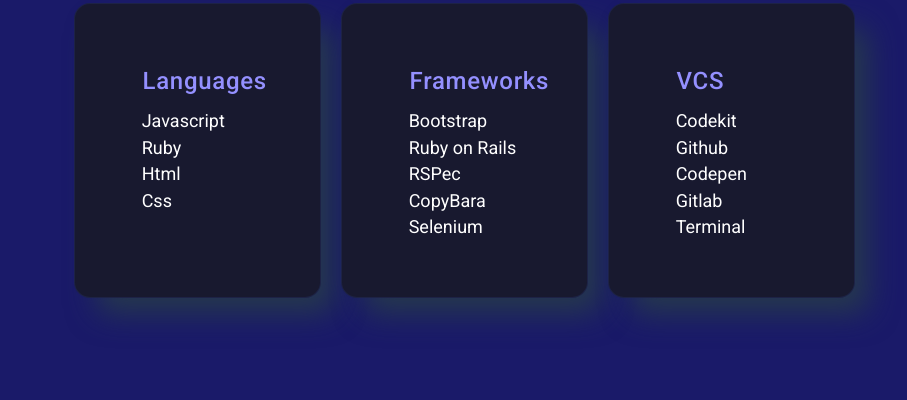
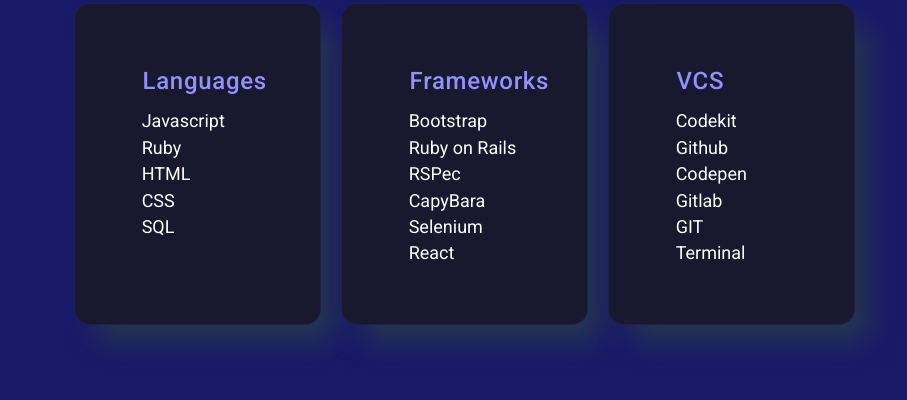
Before and after one commit to Sonickmumba/Portfolio, a website: page index.html in a window 1280 px wide. Shown: the part 1263-1663 px from the top of the page, without its empty margins (186-1093 px from the left). Drawn offline with nearby package versions, Linux system fonts and the light colour scheme.

Commit message:
Add languages and frameworks

```diff
--- a/index.html
+++ b/index.html
@@ -115,8 +115,9 @@
             <ul class="skill-list">
               <li>Javascript</li>
               <li>Ruby</li>
-              <li>Html</li>
-              <li>Css</li>
+              <li>HTML</li>
+              <li>CSS</li>
+              <li>SQL</li>
              <br>
 
             </ul>
@@ -128,8 +129,9 @@
               <li>Bootstrap</li>
               <li>Ruby on Rails</li>
               <li>RSPec</li>
-              <li>CopyBara</li>
+              <li>CapyBara</li>
               <li>Selenium</li>
+              <li>React</li>
             </ul>
           </div>
 
@@ -140,6 +142,7 @@
               <li>Github</li>
               <li>Codepen</li>
               <li>Gitlab</li>
+              <li>GIT</li>
               <li>Terminal</li>
             </ul>
           </div>
```
